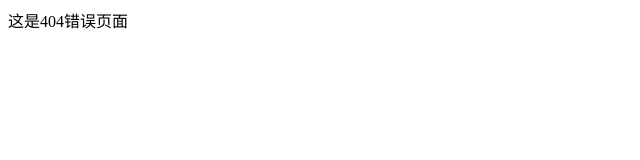
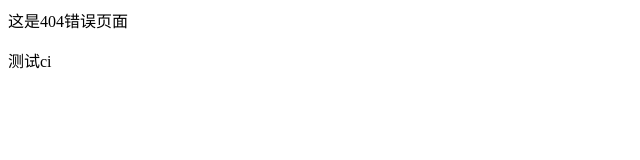
Before and after one commit to songjian/oss-codeorder-cn-static-page, a plain HTML site: page error.html in a window 1280 px wide. Shown: the full height of the page, 0-640 px from the left. Drawn offline with Linux system fonts and the light colour scheme.

Commit message:
测试ci

```diff
--- a/error.html
+++ b/error.html
@@ -5,5 +5,6 @@
 </head>
 <body>
    <p>这是404错误页面</p>
+   测试ci
 </body>
 </html>
```
Also changed, not shown: 1 other file.
